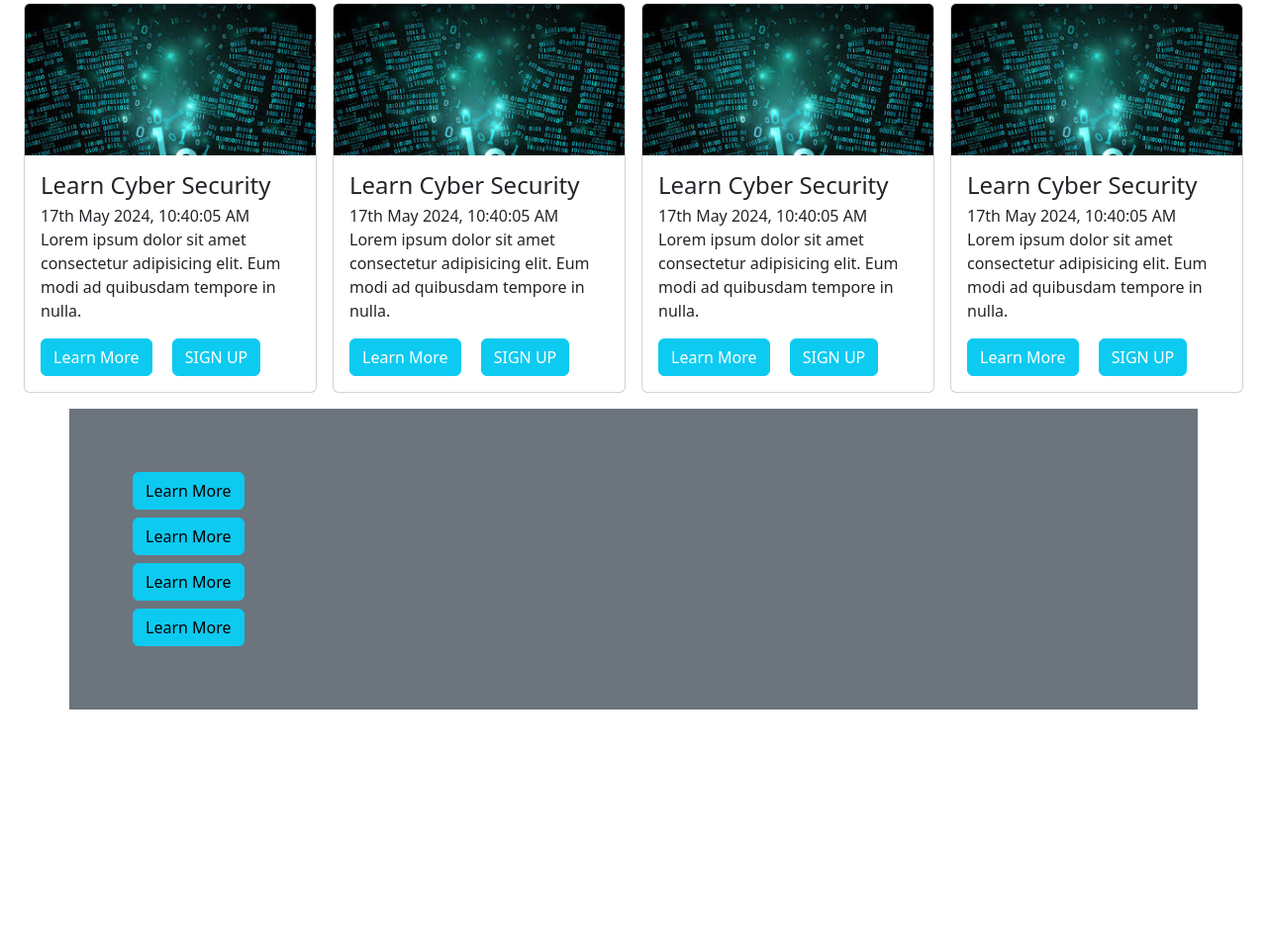
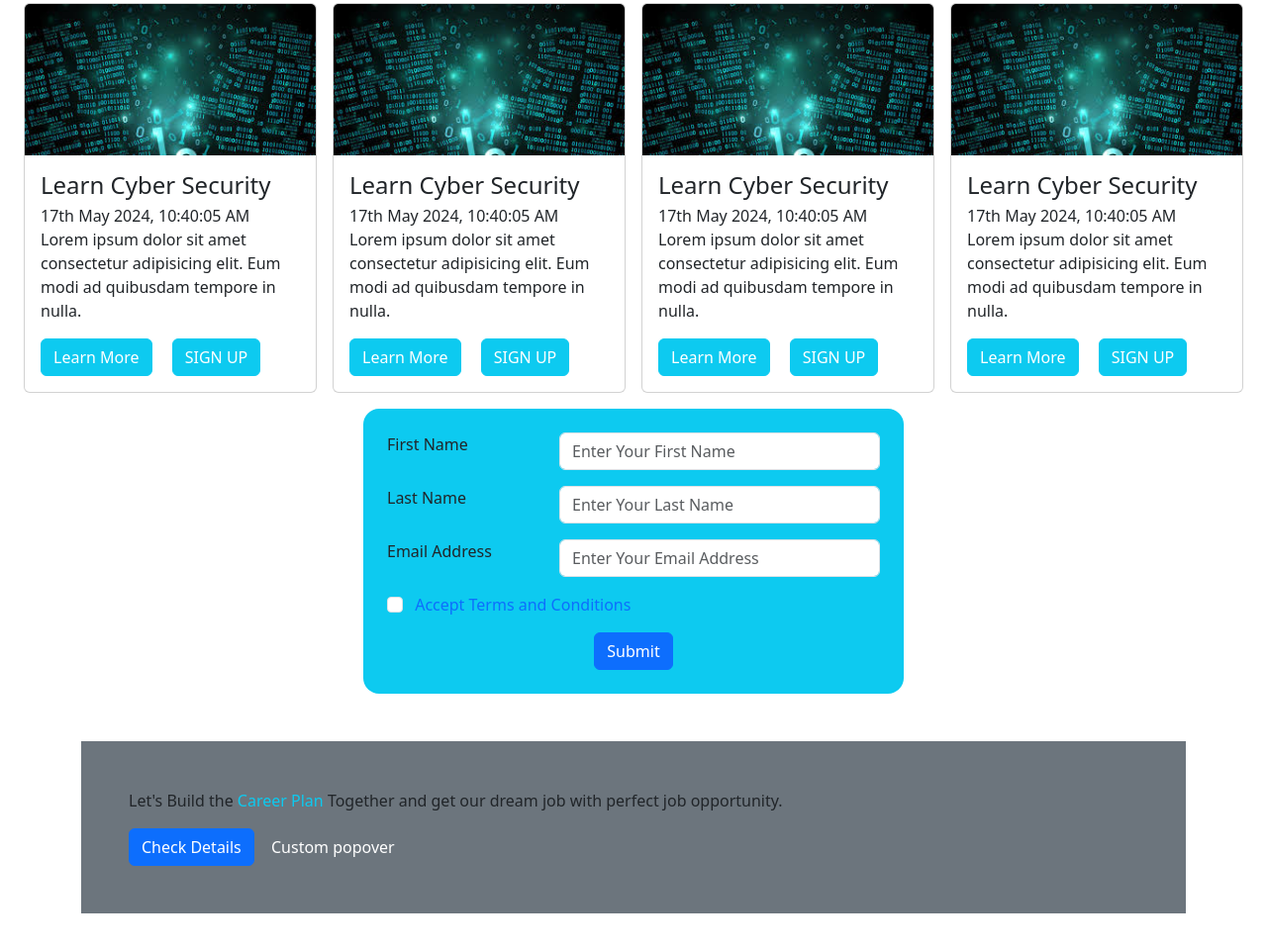
Before and after one commit to MDASHRAFUDDINTANVIR1/Bootstrap-Practice, a plain HTML site: page index.html in a window 1280 px wide. Shown: the part 1443-2404 px from the top of the page at 99% size. Before the commit the page ends 2160 px from the top, so only its background shows below. Drawn offline with nearby package versions, Linux system fonts and the light colour scheme.

Commit message:
playing with popover alert and tooltips

```diff
--- a/index.html
+++ b/index.html
@@ -196,25 +196,72 @@
             </div>
         </div>
     </section>
-    <section class="container p-5 bg-secondary">
-        <div class="button-section p-3">
-            <div class="btn-group btn-group-sm btn-group-vertical row g-2">
-                <div class="col">
-                    <button class="btn btn-info">Learn More</button>
-                </div>
-                <div class="col">
-                    <button class="btn btn-info">Learn More</button>
-                </div>
-                <div class="col">
-                    <button class="btn btn-info">Learn More</button>
-                </div>
-                <div class="col">
-                    <button class="btn btn-info">Learn More</button>
+
+    <section class="container">
+        <div class="row justify-content-center">
+            <div class="col-12 col-sm-10 col-md-8 col-lg-6">
+                <div class="form-container bg-info p-4 rounded-4">
+                    <form action="#" class="form">
+                        <div class="mb-3 row">
+                            <label for="firstName" class="col-12 col-md-4 form-label">First Name</label>
+                            <div class="col-12 col-md-8">
+                                <input type="text" name="firstName" id="firstName" class="form-control" placeholder="Enter Your First Name">
+                            </div>
+                        </div>
+                        <div class="mb-3 row">
+                            <label for="lastName" class="col-12 col-md-4 form-label">Last Name</label>
+                            <div class="col-12 col-md-8">
+                                <input type="text" name="lastName" id="lastName" class="form-control" placeholder="Enter Your Last Name">
+                            </div>
+                        </div>
+                        <div class="row mb-3">
+                            <label for="email" id="email" class="form-label col-12 col-md-4">Email Address</label>
+                            <div class="col-12 col-md-8">
+                                <input type="email" name="email" id="email" class="form-control" placeholder="Enter Your Email Address">
+                            </div>
+                        </div>
+
+                        <div class="row mb-3">
+                            <div>
+                                <input type="checkbox" name="checkbox" id="checkbox" class="form-check-input">
+                                <label for="checkbox" class="form-check-label mx-2 text-primary">Accept Terms and Conditions</label>
+                            </div>
+
+                        </div>
+                        <div class="text-center">
+                            <button type="submit" class="btn btn-primary text-white">Submit</button>
+                        </div>
+                    </form>
                 </div>
             </div>
         </div>
     </section>
 
+    <section class="container my-5">
+        <div class="container bg-secondary p-5">
+            <p>Let's Build the <span class="text-info" data-toggle="tooltip" title="Sign Up today and get 60% discount" data-placement="top">Career Plan</span> Together and get our dream job with perfect job opportunity.</p>
+
+            <button type="button" class="btn btn-primary" data-toggle="popover" title="Standard Checklist" data-content="You have to fill up the form first and after completing the form we will send you a assignment which should be submitted within 24 hours">Check Details</button>
+            <button type="button" class="btn btn-secondary"
+            data-toggle="popover" data-placement="right"
+            data-custom-class="custom-popover"
+            data-title="Custom popover"
+            data-content="This popover is themed via CSS variables.">
+        Custom popover
+            </button>
+        </div>
+    </section>
+
+
+
+
+
+    <script>
+        $(document).ready(function(){
+            $('[data-toggle="tooltip"]').tooltip();
+            $('[data-toggle="popover"]').popover();
+        });
+    </script>
 
 
 
@@ -231,5 +278,6 @@
 
 
 
+
 </body>
 </html>
```
Also changed, not shown: form.html (added).
